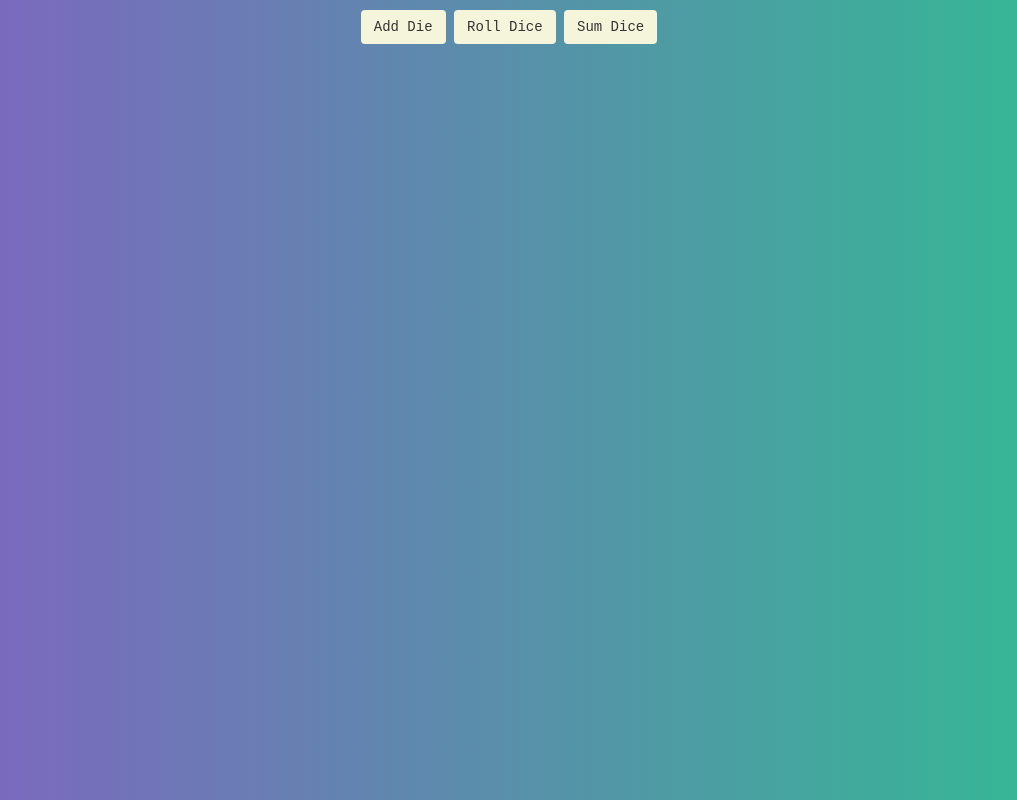
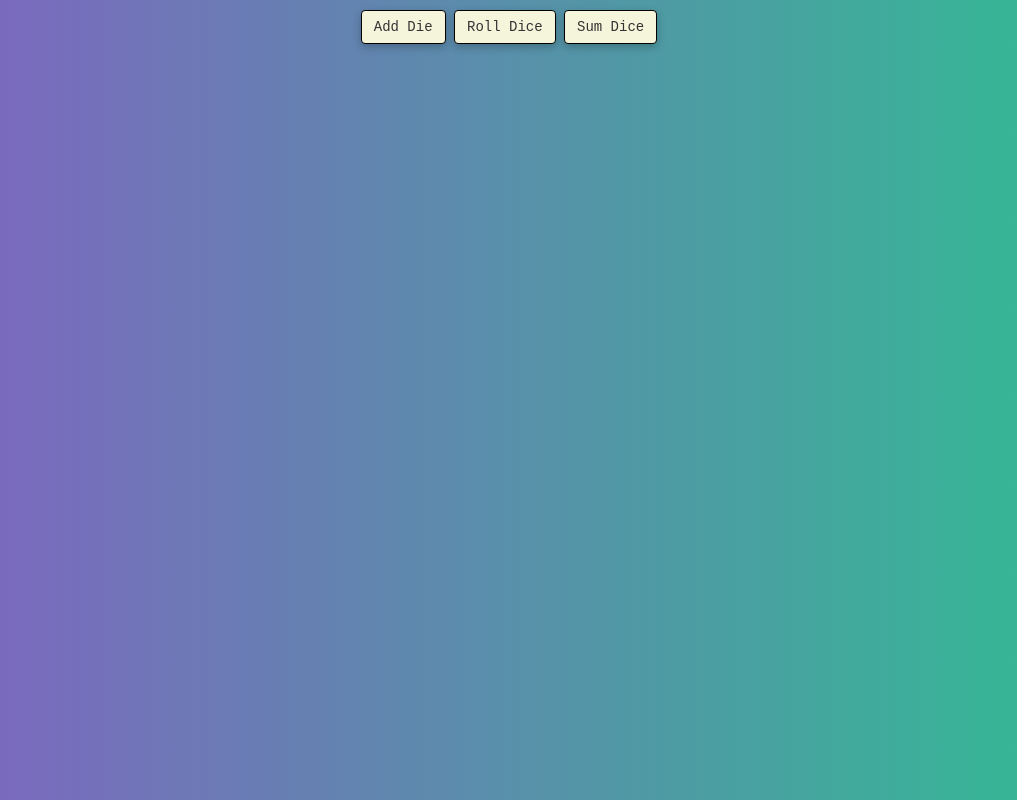
Before and after one commit to PJ-J/dicey-business-2, a plain HTML site: page index.html in a window 1280 px wide. Shown: the whole page, without its empty margins (131-1148 px from the left). Drawn offline with nearby package versions, Linux system fonts and the light colour scheme.

Commit message:
added shadows

```diff
--- a/styles.css
+++ b/styles.css
@@ -7,6 +7,7 @@ body {
   display: flex;
   justify-content: center;
   align-items: center;
+  box-shadow: rgba(0, 0, 0, 0.24) 0px 3px 8px;
   margin: 10px;
   background-color: beige;
   border: 1px solid black;
@@ -19,7 +20,9 @@ body {
 }
 
 .btn {
+  box-shadow: rgba(0, 0, 0, 0.24) 0px 3px 8px;
   background-color: beige;
+  border: 1px solid black;
 }
 
 #diceHolder {
```
